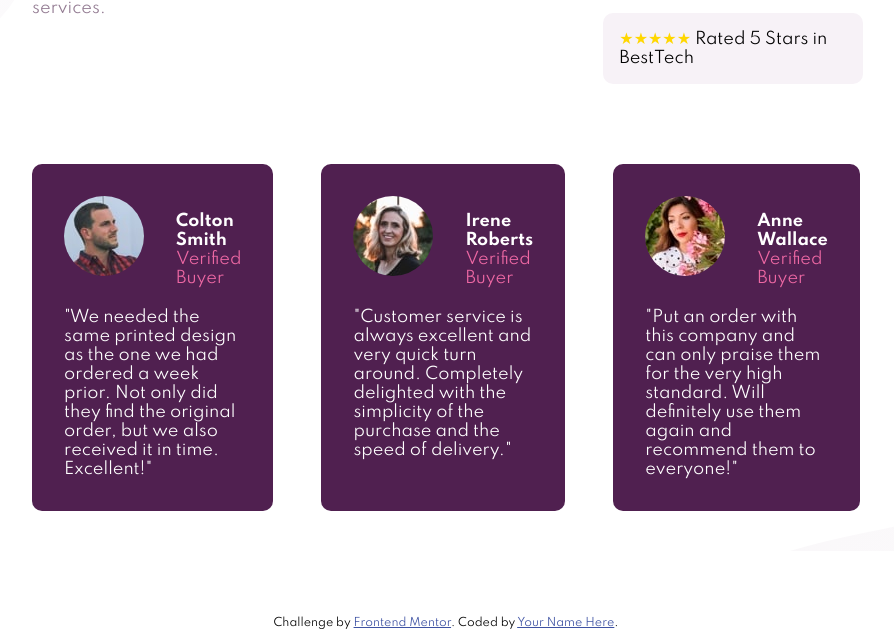
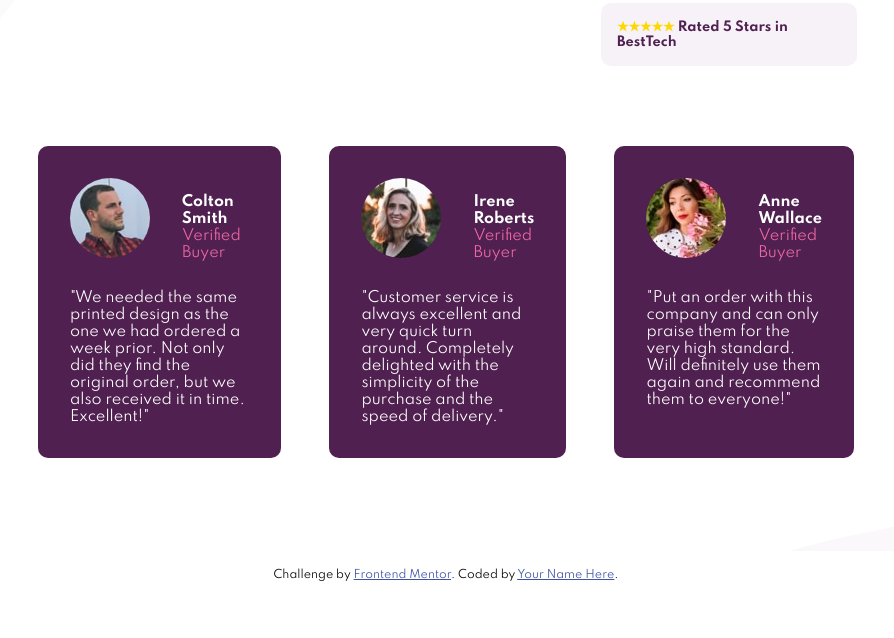
Before and after one commit to Amirmardan-prog/social-proof-section-master, a plain HTML site: page index.html in a window 1280 px wide. Shown: the part 249-887 px from the top of the page, without its empty margins (194-1088 px from the left). After the commit the page ends 839 px from the top, so only its background shows below. Drawn offline with Linux system fonts and the light colour scheme.

Commit message:
font fixing

```diff
--- a/css/style.css
+++ b/css/style.css
@@ -1,5 +1,6 @@
 body {
   font-family: Spartan;
+  font-size: 0.90rem;
 }
 
 /* ============= skeleton of working area and images  ==================*/
@@ -52,6 +53,9 @@ p {
   width: 55%;
   border-radius: 10px;
   margin-left: 15%;
+  color:hsl(300, 43%, 22%);
+  font-weight: bold;
+  font-size: 0.8rem;
 }
 
 .BestTech {
```
